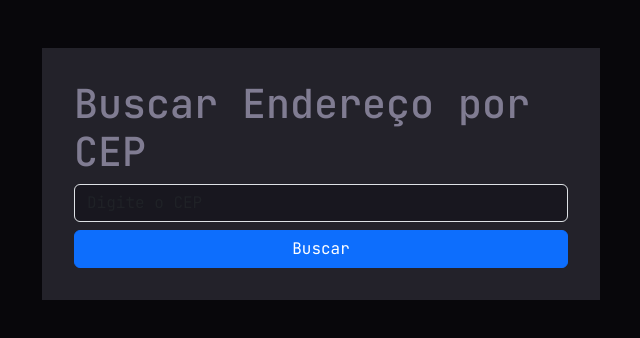
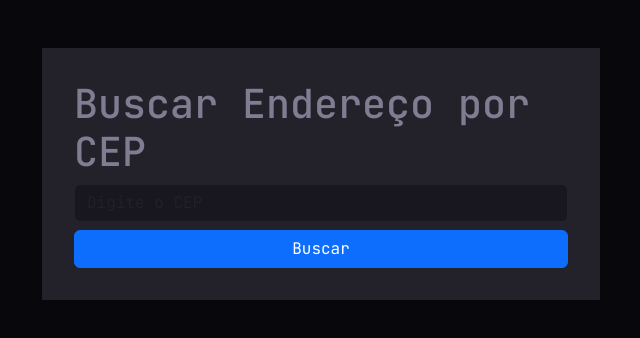
Before and after one commit to vinicius-porto/api-via-cep-front-javascript, a plain HTML site: page index.html in a window 1280 px wide. Shown: the whole page, without its empty margins (319-959 px from the left). Drawn offline with nearby package versions, Linux system fonts and the light colour scheme.

Commit message:
feat: aplicar cor --three-color na borda de 1px solida do input

```diff
--- a/assets/css/style.css
+++ b/assets/css/style.css
@@ -13,6 +13,7 @@ body{
 
 input[type='text']{
     background-color: var(--second-color);
+    border: 1px solid var(--three-color);
 }
 
 .box{
```
